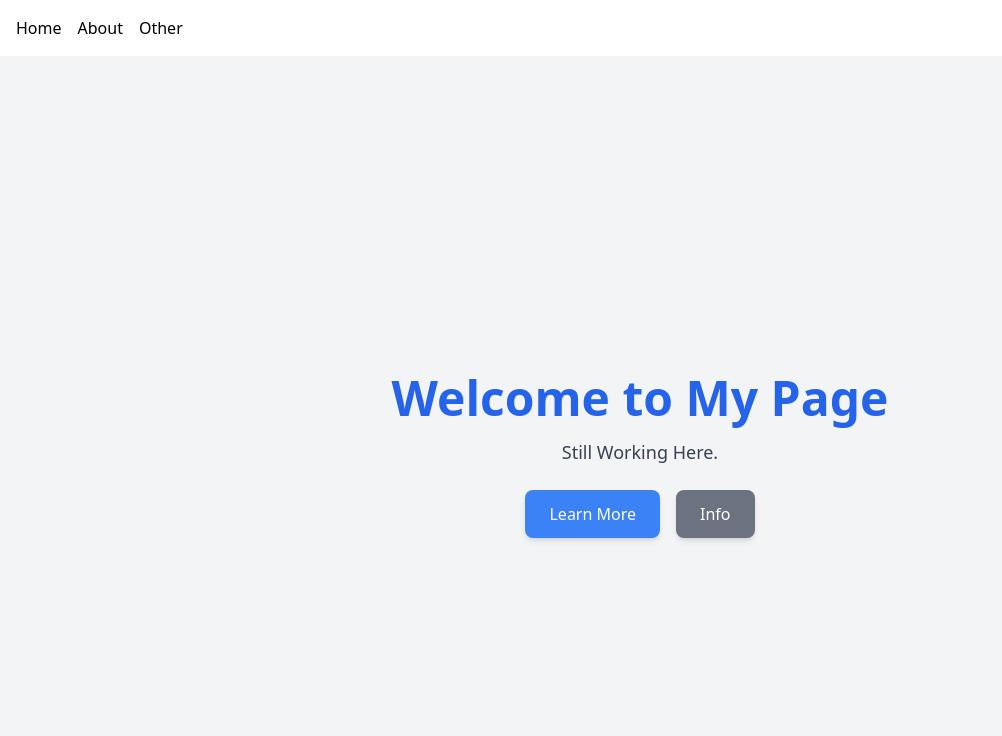
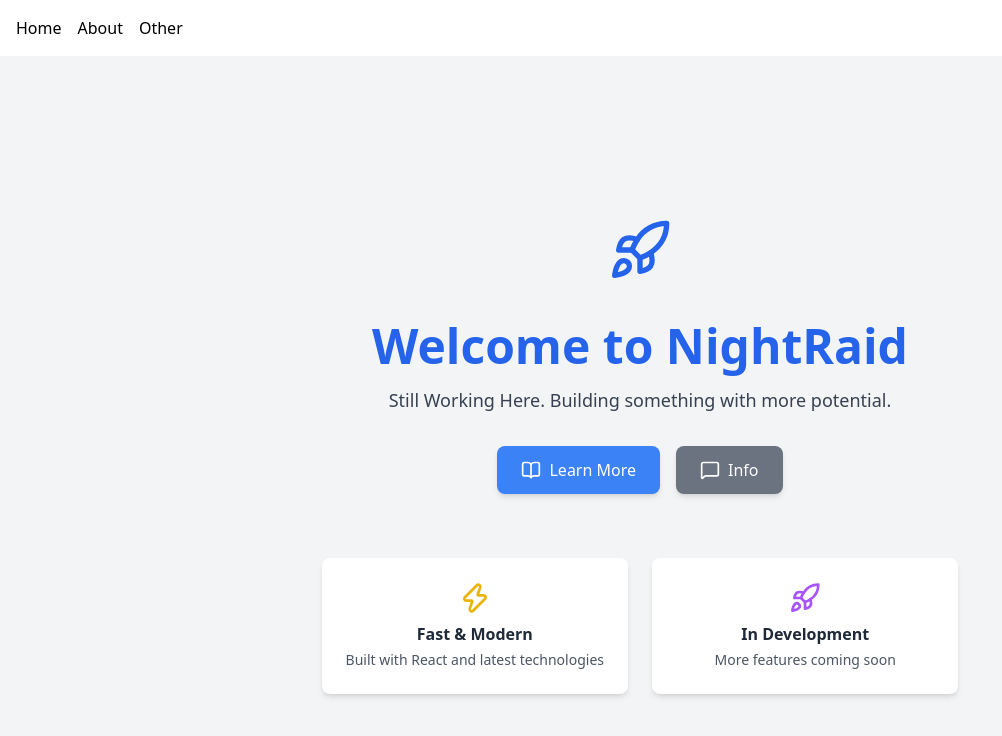
Before and after one commit to PixlGalaxy/EagleHacks-2026-NightRaid, a React (Vite) app in the folder frontend/: page / in a window 1280 px wide. Shown: the top 736 px of the page, without its empty margins (0-1002 px from the left). Built offline with nearby package versions, Linux system fonts and the light colour scheme.

Commit message:
chore(frontend): update home page content with lucide icons

```diff
--- a/frontend/src/pages/Home.tsx
+++ b/frontend/src/pages/Home.tsx
@@ -1,5 +1,6 @@
 import React from "react";
 import { Link } from "react-router-dom";
+import { Rocket, BookOpen, MessageSquare, Zap } from "lucide-react";
 
 const Home: React.FC = () => {
   return (
@@ -7,24 +8,45 @@ const Home: React.FC = () => {
       <title>Welcome to my Page</title>
       <meta name="description" content="A shift to something with more potential." />
 
-      <div className="min-h-screen flex flex-col items-center justify-center bg-gray-100 text-center">
-        <h1 className="text-5xl font-bold text-blue-600">Welcome to My Page</h1>
-        <p className="mt-4 text-lg text-gray-700">
-          Still Working Here.
+      <div className="min-h-screen flex flex-col items-center justify-center bg-gray-100 text-center px-4">
+        <div className="mb-6">
+          <Rocket size={64} className="text-blue-600 mx-auto mb-4" />
+        </div>
+
+        <h1 className="text-5xl font-bold text-blue-600">Welcome to NightRaid</h1>
+
+        <p className="mt-4 text-lg text-gray-700 max-w-2xl">
+          Still Working Here. Building something with more potential.
         </p>
-        <div className="mt-6 flex space-x-4">
+
+        <div className="mt-8 flex flex-col sm:flex-row gap-4">
           <Link
             to="/about"
-            className="px-6 py-3 bg-blue-500 text-white rounded-lg shadow-md hover:bg-blue-600 transition"
+            className="flex items-center justify-center gap-2 px-6 py-3 bg-blue-500 text-white rounded-lg shadow-md hover:bg-blue-600 transition"
           >
+            <BookOpen size={20} />
             Learn More
           </Link>
           <Link
             to="/contact"
-            className="px-6 py-3 bg-gray-500 text-white rounded-lg shadow-md hover:bg-gray-600 transition"
+            className="flex items-center justify-center gap-2 px-6 py-3 bg-gray-500 text-white rounded-lg shadow-md hover:bg-gray-600 transition"
           >
+            <MessageSquare size={20} />
             Info
           </Link>
+        </div>
+
+        <div className="mt-16 grid grid-cols-1 sm:grid-cols-2 gap-6 max-w-2xl">
+          <div className="p-6 bg-white rounded-lg shadow-md">
+            <Zap size={32} className="text-yellow-500 mx-auto mb-2" />
+            <h3 className="font-semibold text-gray-800">Fast & Modern</h3>
+            <p className="text-sm text-gray-600 mt-1">Built with React and latest technologies</p>
+          </div>
+          <div className="p-6 bg-white rounded-lg shadow-md">
+            <Rocket size={32} className="text-purple-500 mx-auto mb-2" />
+            <h3 className="font-semibold text-gray-800">In Development</h3>
+            <p className="text-sm text-gray-600 mt-1">More features coming soon</p>
+          </div>
         </div>
       </div>
     </>
```
